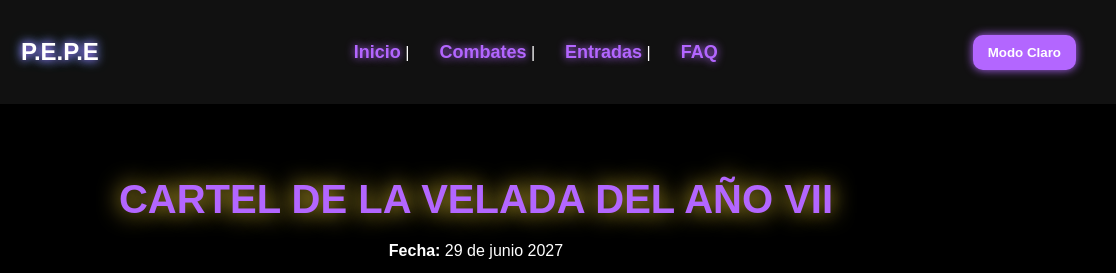
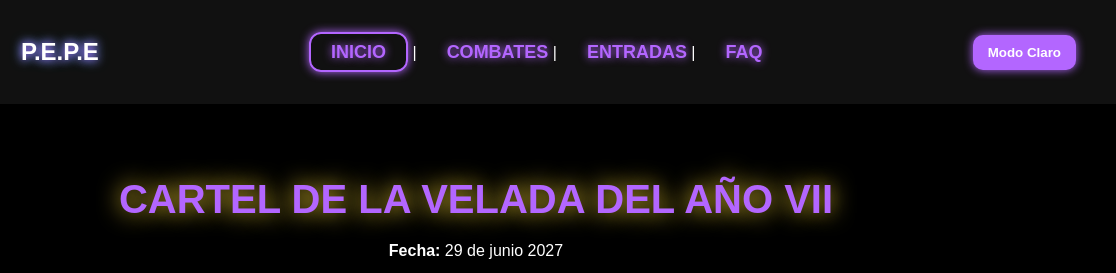
Before and after one commit to agutierrezmurillo2-dev/Velada_Abraham_Alvaro_Santi, a plain HTML site: page index.html in a window 1280 px wide. Shown: the top 273 px of the page, 164-1280 px from the left. Drawn offline with Linux system fonts and the light colour scheme.

Commit message:
pequeños detalles

```diff
--- a/CSS/faq.css
+++ b/CSS/faq.css
@@ -58,7 +58,12 @@ main {
     margin: auto;
     padding: 30px;
 }
-
+.activo {
+    border: 2px solid #b366ff;
+    border-radius: 12px;
+    padding: 8px 20px;
+    box-shadow: 0 0 10px #b366ff;
+}
 main h1 {
     text-align: center;
     font-size: 40px;
--- a/css/entradas.css
+++ b/css/entradas.css
@@ -19,7 +19,12 @@ nav a.activo {
     border: 2px solid #ffe600;
     box-shadow: 0 0 10px rgba(255, 230, 0, 0.5);
 }
-
+.activo {
+    border: 2px solid #b366ff;
+    border-radius: 12px;
+    padding: 8px 20px;
+    box-shadow: 0 0 10px #b366ff;
+}
 .pagina {
     border: 2px solid #a020f0;
     border-radius: 30px;
--- a/css/index.css
+++ b/css/index.css
@@ -53,7 +53,12 @@ nav ul li a {
     font-size: 18px;
     font-weight: bold;
 }
-
+.activo {
+    border: 2px solid #b366ff;
+    border-radius: 12px;
+    padding: 8px 20px;
+    box-shadow: 0 0 10px #b366ff;
+}
 .cartel-evento{
     text-align: center;
     padding: 40px 20px;
--- a/index.html
+++ b/index.html
@@ -16,9 +16,9 @@
     </div>
     <nav>
         <ul>
-            <li><a href="index.html">Inicio</a> |</li>
-            <li><a href="combates.html">Combates</a> |</li>
-            <li><a href="entradas.html">Entradas</a> |</li>
+            <li><a href="index.html" class="activo">INICIO</a> |</li>
+            <li><a href="combates.html">COMBATES</a> |</li>
+            <li><a href="entradas.html">ENTRADAS</a> |</li>
             <li><a href="faq.html">FAQ</a></li>
         </ul>
     </nav>
--- a/js/entradas.js
+++ b/js/entradas.js
@@ -41,6 +41,4 @@ function validaFormulario() {
     if (!/^[6-9]\d{8}$/.test(f.Number.value.trim())) {
         errores.push("El teléfono debe tener 9 dígitos.");
     }
-
-    if
 }
```
Also changed, not shown: Combates.html (+3 -3 lines), faq.html (+2 -2 lines).
